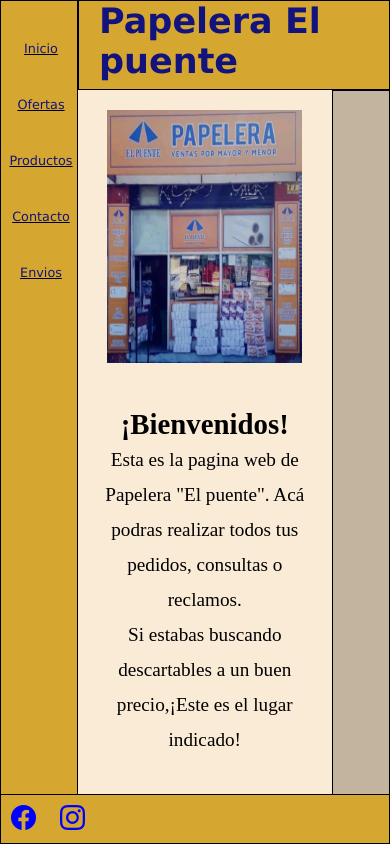
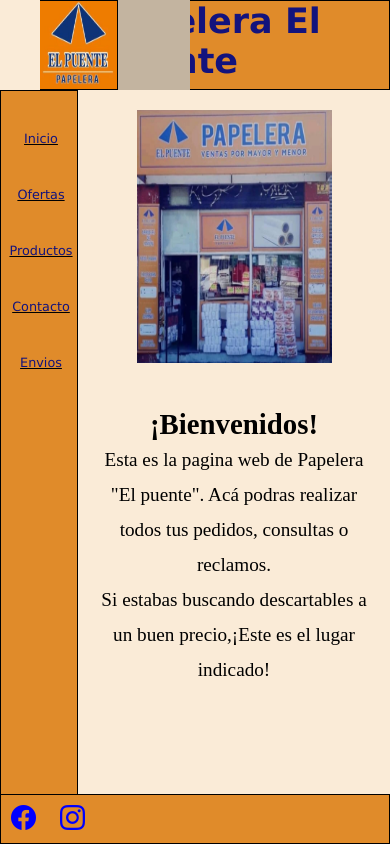
Before and after one commit to MarcosPereyra807/PreEntrega2PEREYRA, a website: page index.html in a window 390 px wide. Drawn offline with nearby package versions, Linux system fonts and the light colour scheme.

Commit message:
agrego logo en vista responsive al lado del header, y como aside en vista desktop

```diff
--- a/assets-2/styles/scss/index.scss
+++ b/assets-2/styles/scss/index.scss
@@ -1,18 +1,20 @@
 @media screen and (max-width: 480px) {
 
     .grid-container{
-        grid-template-areas: "navigation header header"
-        "navigation contenido publicidad"
+        grid-template-areas: "logo header header"
+        "navigation contenido contenido"
         "navigation footer footer";
         height: 100vh;
         width: 100vw;
-        grid-template-columns: 20% auto 15%;
+        grid-template-columns: 20% auto;
         grid-template-rows: 90px 1fr 1fr 70px;
         }
 
 
         .header{
+            width: 80vw;
             border: solid 1px black;
+            background-color: rgb(224, 139, 42);
         }
 
         h1{
@@ -25,6 +27,7 @@
             margin-top: 0px;
             border: solid 1px black;
             height: 100vh;
+            background-color: rgb(224, 139, 42);
 
             ul {
                 list-style: none;
@@ -43,12 +46,22 @@
         }
 
         .aside{
-            height: 100vh;
+            grid-area: logo;
+            height: 90px;
+
+        }
+
+        .logoPapelera{
+            height: 90px;
+            width: 20vw;
+            border: solid 1px black;
+            border-left: none;
         }
 
         #boxIndex{
             display: flex;
-            height: 100vh;
+            height: 80vh;
+            width: 80vw;
             flex-direction: column;
             justify-content: center;
             align-items: center;
@@ -70,5 +83,6 @@
 
         .footer{
             border: solid 1px black;
+            background-color: rgb(224, 139, 42);
         }
     }
--- a/assets-2/styles/scss/styles.scss
+++ b/assets-2/styles/scss/styles.scss
@@ -83,12 +83,19 @@
 .aside{
     grid-area: publicidad;
     background-color:rgb(195, 180, 160) ;
-    border:1px solid black;
-    height: 250px;
+    height: 150px;
+    width: 150px;
     margin-top: auto;
     margin-bottom: auto;
+    margin-left: 40px;
 }
 
+.logoPapelera{
+    height: 150px;
+    width: 150px;
+    margin-right: 0px;
+    border:1px solid black;
+}
 
 .centre{
     text-align: center;
--- a/index.html
+++ b/index.html
@@ -48,7 +48,9 @@
             </article>
         </main>
 
-        <aside class="aside"></aside>
+        <aside class="aside">
+<img class="logoPapelera" src="./assets-2/images/logoPapelera.jpg" alt="logo">
+        </aside>
 
         <footer class="footer">
             <ul>
```
Also changed, not shown: pages-2/contacto.html (+2 -1 lines), pages-2/envios.html (+2 -1 lines), pages-2/ofertas.html (+2 -1 lines), pages-2/productos.html (+2 -1 lines), assets-2/images/logoPapelera.jpg (added), assets-2/styles/css/index.css, assets-2/styles/css/styles.css, 2 other files.
